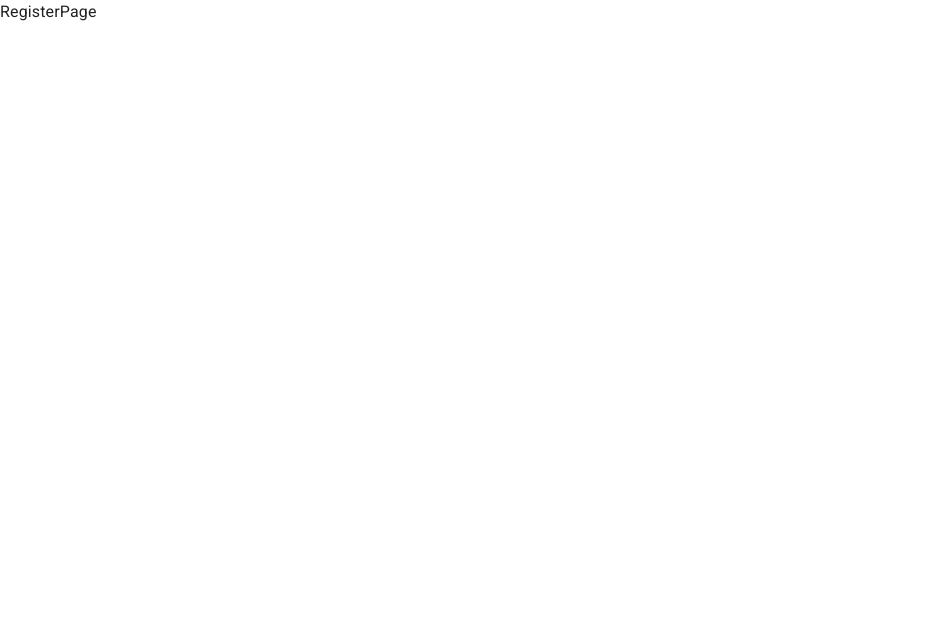
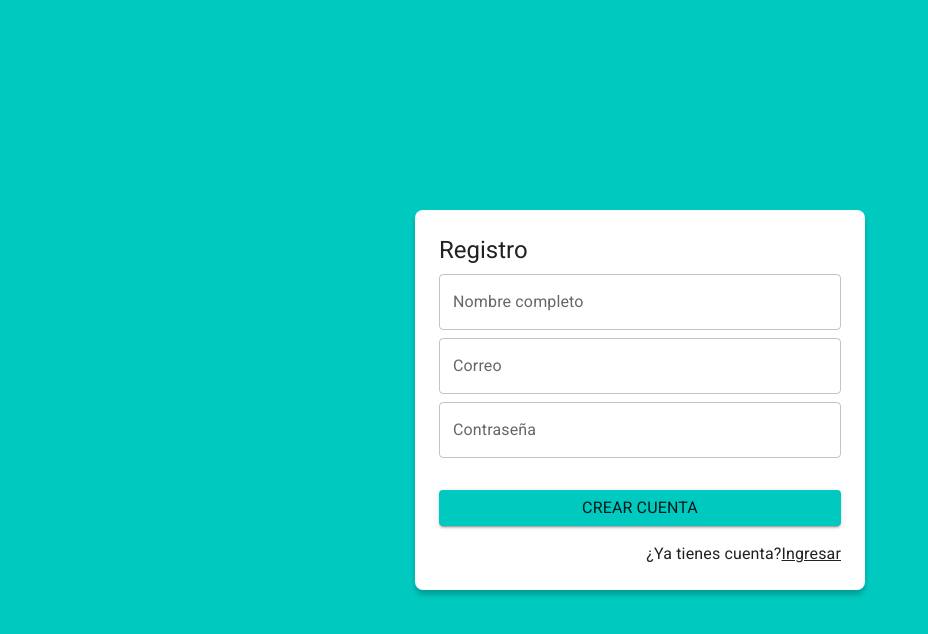
Before and after one commit to MartaArM/CursoReact, a React (Vite) app in the folder app7_journal/: page /auth/register in a window 1280 px wide. Shown: the top 634 px of the page, without its empty margins (0-928 px from the left). Built offline with nearby package versions, Linux system fonts and the light colour scheme.

Commit message:
Layout, login y registro

```diff
--- /dev/null
+++ b/app7_journal/src/auth/layout/AuthLayout.jsx
@@ -0,0 +1,30 @@
+import { Grid, Typography } from "@mui/material"
+
+
+export const AuthLayout = ({children, title}) => {
+  return (
+    <Grid
+      container
+      spacing={0}
+      direction = "column"
+      alignItems="center"
+      justifyContent="center"
+      sx = {{minHeight: '100vh', backgroundColor: 'primary.main'}}
+    >
+
+      <Grid item
+        className = 'box-shadow'
+        xs={3}
+        sx={{
+            width: {sm: 450},
+            backgroundColor: 'white',
+            padding: 3,
+            borderRadius: 2}}
+      >
+        <Typography variant='h5' sx={{mb: 1}}> {title} </Typography>
+
+        {children}
+    </Grid>
+    </Grid>
+  )
+}
--- a/app7_journal/src/auth/pages/LoginPage.jsx
+++ b/app7_journal/src/auth/pages/LoginPage.jsx
@@ -1,5 +1,52 @@
+import { Google } from "@mui/icons-material"
+import { Button, Grid, Link, TextField, Typography } from "@mui/material"
+import { Link as RouterLink } from "react-router-dom"
+import { AuthLayout } from "../layout/AuthLayout"
+
 export const LoginPage = () => {
   return (
-    <div>LoginPage</div>
+    <AuthLayout title='Login'>
+
+        <form>
+
+          <Grid container>
+            {/* Para poner el correo */}
+            <Grid item xs={12} sx={{mb:1}}>
+              <TextField label="Correo" type="email" placeholder="ejemplo@ejemplo.com" fullWidth />
+            </Grid> {/* Grid item correo */}
+
+            <Grid item xs={12}>
+              <TextField label="Contraseña" type="password" placeholder="Contraseña..." fullWidth />
+            </Grid> {/* Grid item contraseña */}
+
+            <Grid container spacing={2} sx={{mb: 2, mt:2}}>
+
+              <Grid item xs={12} sm={6}>
+                <Button variant="contained" fullWidth>
+                <Typography>
+                  Login
+                </Typography>
+                </Button>
+              </Grid>
+
+              <Grid item xs={12} sm={6}>
+                <Button variant="contained" fullWidth>
+                  <Google/>
+                  <Typography sx={{ml: 1}}>Google</Typography>
+                </Button>
+              </Grid>
+
+            </Grid>
+
+            <Grid container direction='row' justifyContent='end'>
+
+              <Link component={RouterLink} to="/auth/register" color="inherit">
+                Crear una cuenta
+              </Link>
+            </Grid>
+
+          </Grid>
+        </form>
+      </AuthLayout>
   )
 }
--- a/app7_journal/src/auth/pages/RegisterPage.jsx
+++ b/app7_journal/src/auth/pages/RegisterPage.jsx
@@ -1,5 +1,52 @@
+import { Google } from "@mui/icons-material"
+import { Button, Grid, Link, TextField, Typography } from "@mui/material"
+import { Link as RouterLink } from "react-router-dom"
+import { AuthLayout } from "../layout/AuthLayout"
+
 export const RegisterPage = () => {
   return (
-    <div>RegisterPage</div>
+    <AuthLayout title='Registro'>
+
+        <form>
+
+          <Grid container>
+
+            <Grid item xs={12} sx={{mb:1}}>
+              <TextField label="Nombre completo" type="text" placeholder="Nombre" fullWidth />
+            </Grid> {/* Grid item nombre */}
+
+            {/* Para poner el correo */}
+            <Grid item xs={12} sx={{mb:1}}>
+              <TextField label="Correo" type="email" placeholder="ejemplo@ejemplo.com" fullWidth />
+            </Grid> {/* Grid item correo */}
+
+            <Grid item xs={12}>
+              <TextField label="Contraseña" type="password" placeholder="Contraseña..." fullWidth />
+            </Grid> {/* Grid item contraseña */}
+
+            <Grid container spacing={2} sx={{mb: 2, mt:2}}>
+
+              <Grid item xs={12}>
+                <Button variant="contained" fullWidth>
+                <Typography>
+                  Crear cuenta
+                </Typography>
+                </Button>
+              </Grid>
+
+            </Grid>
+
+            <Grid container direction='row' justifyContent='end'>
+              <Typography>
+                ¿Ya tienes cuenta?
+              </Typography>
+              <Link component={RouterLink} to="/auth/login" color="inherit">
+                Ingresar
+              </Link>
+            </Grid>
+
+          </Grid>
+        </form>
+      </AuthLayout>
   )
 }
--- a/app7_journal/src/journal/pages/JournalPage.jsx
+++ b/app7_journal/src/journal/pages/JournalPage.jsx
@@ -2,6 +2,6 @@ import Typography from '@mui/material/Typography';
 
 export const JournalPage = () => {
   return (
-    <Typography variant='h1'>JournalPage</Typography>
+    <Typography variant='h1'>JournalPage</Typography> // variant te pone para poner el estilo del elemento
   )
 }
--- a/app7_journal/src/styles.css
+++ b/app7_journal/src/styles.css
@@ -0,0 +1,3 @@
+.box-shadow {
+    box-shadow: 0px 5px 5px rgba(0,0,0,0.2);
+}
--- a/app7_journal/src/theme/theme.js
+++ b/app7_journal/src/theme/theme.js
@@ -5,10 +5,10 @@ import { red } from '@mui/material/colors';
 export const theme = createTheme({
   palette: {
     primary: {
-      main: '#262254',
+      main: '#00c9bf',
     },
     secondary: {
-      main: '#543884',
+      main: '#79f2de',
     },
     error: {
       main: red.A400,
```
